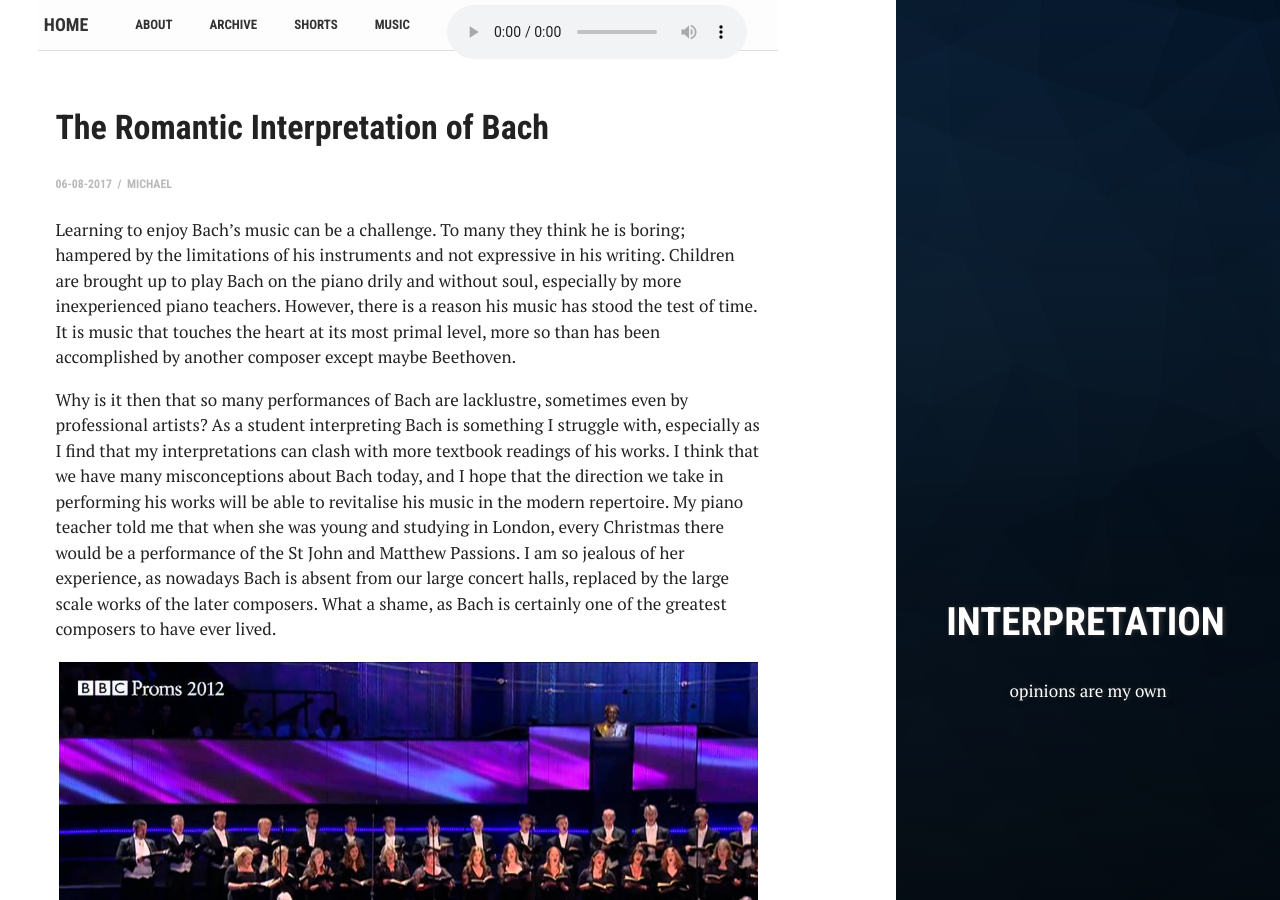
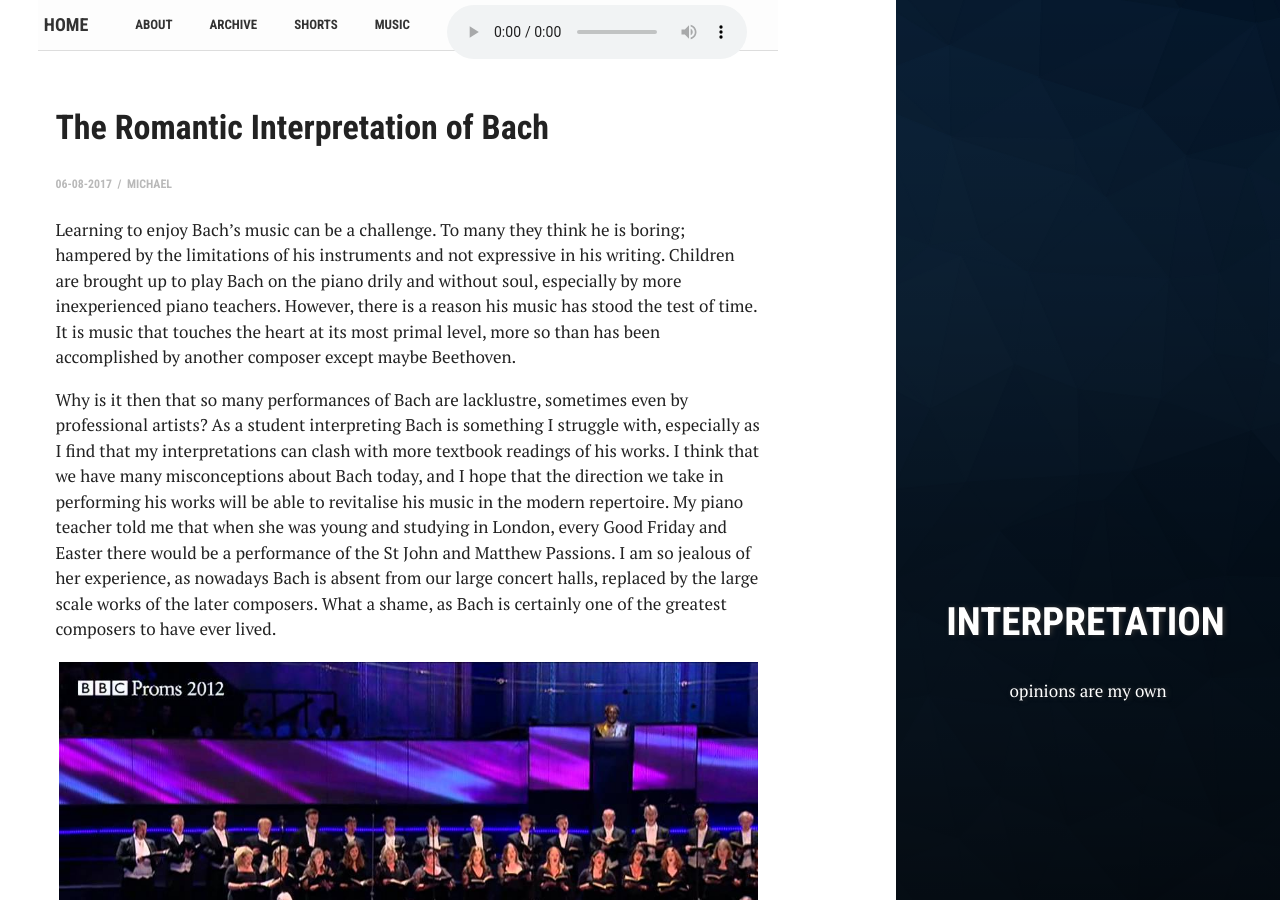
Before and after one commit to moke8198/moke8198.github.io, a Jekyll site: the page built from _posts/2017-08-06-The-Romantic-Music-of-Bach.md, in a window 1280 px wide and 900 px high. Built offline with Jekyll 4.4.1, drawn with Linux system fonts in a browser that asks for light colours.

Commit message:
Update 2017-08-06-The-Romantic-Music-of-Bach.md

```diff
--- a/_posts/2017-08-06-The-Romantic-Music-of-Bach.md
+++ b/_posts/2017-08-06-The-Romantic-Music-of-Bach.md
@@ -12,7 +12,7 @@ author: michael
 ---
 Learning to enjoy Bach’s music can be a challenge. To many they think he is boring; hampered by the limitations of his instruments and not expressive in his writing. Children are brought up to play Bach on the piano drily and without soul, especially by more inexperienced piano teachers. However, there is a reason his music has stood the test of time. It is music that touches the heart at its most primal level, more so than has been accomplished by another composer except maybe Beethoven.
 
-Why is it then that so many performances of Bach are lacklustre, sometimes even by professional artists? As a student interpreting Bach is something I struggle with, especially as I find that my interpretations can clash with more textbook readings of his works. I think that we have many misconceptions about Bach today, and I hope that the direction we take in performing his works will be able to revitalise his music in the modern repertoire. My piano teacher told me that when she was young and studying in London, every Christmas there would be a performance of the St John and Matthew Passions. I am so jealous of her experience, as nowadays Bach is absent from our large concert halls, replaced by the large scale works of the later composers. What a shame, as Bach is certainly one of the greatest composers to have ever lived.
+Why is it then that so many performances of Bach are lacklustre, sometimes even by professional artists? As a student interpreting Bach is something I struggle with, especially as I find that my interpretations can clash with more textbook readings of his works. I think that we have many misconceptions about Bach today, and I hope that the direction we take in performing his works will be able to revitalise his music in the modern repertoire. My piano teacher told me that when she was young and studying in London, every Good Friday and Easter there would be a performance of the St John and Matthew Passions. I am so jealous of her experience, as nowadays Bach is absent from our large concert halls, replaced by the large scale works of the later composers. What a shame, as Bach is certainly one of the greatest composers to have ever lived.
 
 <img src="https://moke8198.github.io/assets/images/performancemass.jpg" alt="">
 <div class="captions">A performance of the Bach B Minor Mass in 2012, taken from the BBC proms. Such performances are incredibly rare in Singapore.</div>
```
